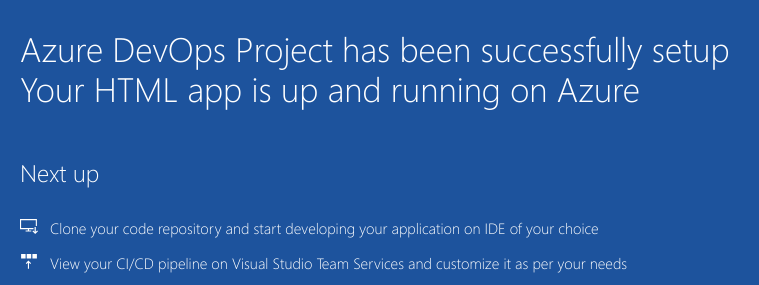
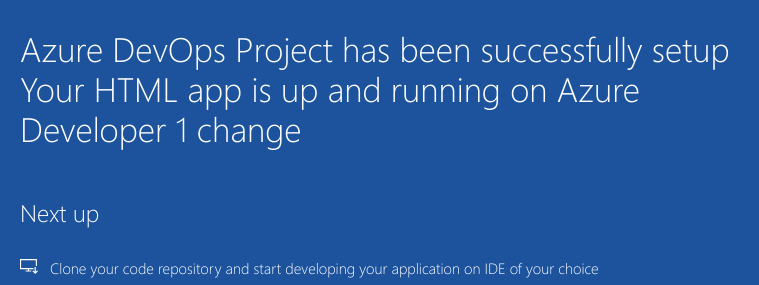
Before and after one commit to Manoj72133/assigment2, a plain HTML site: page index.html in a window 1280 px wide. Shown: the part 442-727 px from the top of the page, 205-964 px from the left. Drawn offline with Linux system fonts and the light colour scheme.

Commit message:
Developer 1 commit

```diff
--- a/index.html
+++ b/index.html
@@ -21,6 +21,7 @@
                 <div class="success-text">Success!</div>
                 <div class="description line-1"> Azure DevOps Project has been successfully setup</div>
                 <div class="description line-2"> Your HTML app is up and running on Azure</div>
+				<div class="description line-2"> Developer 1 change</div>
                 <div class="next-steps-container">
                     <div class="next-steps-header">Next up</div>
                     <div class="next-steps-body">
```
